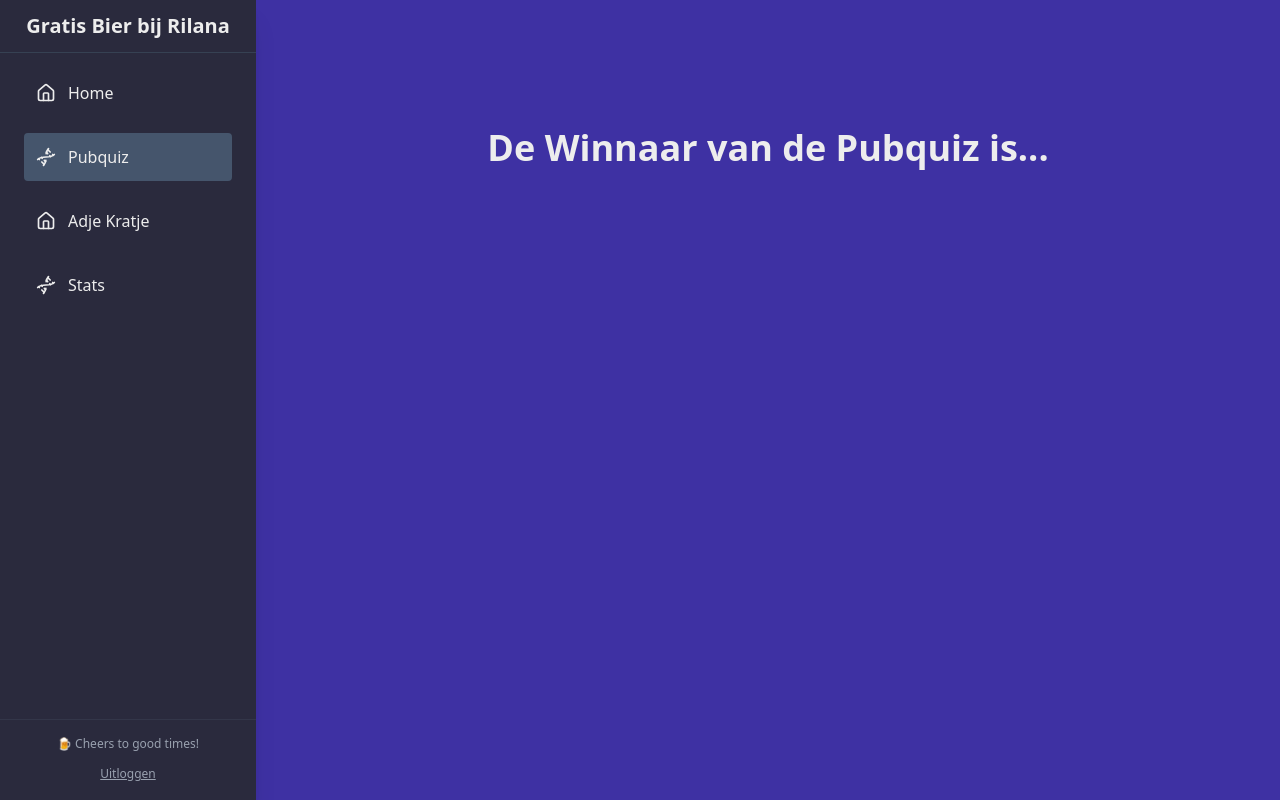
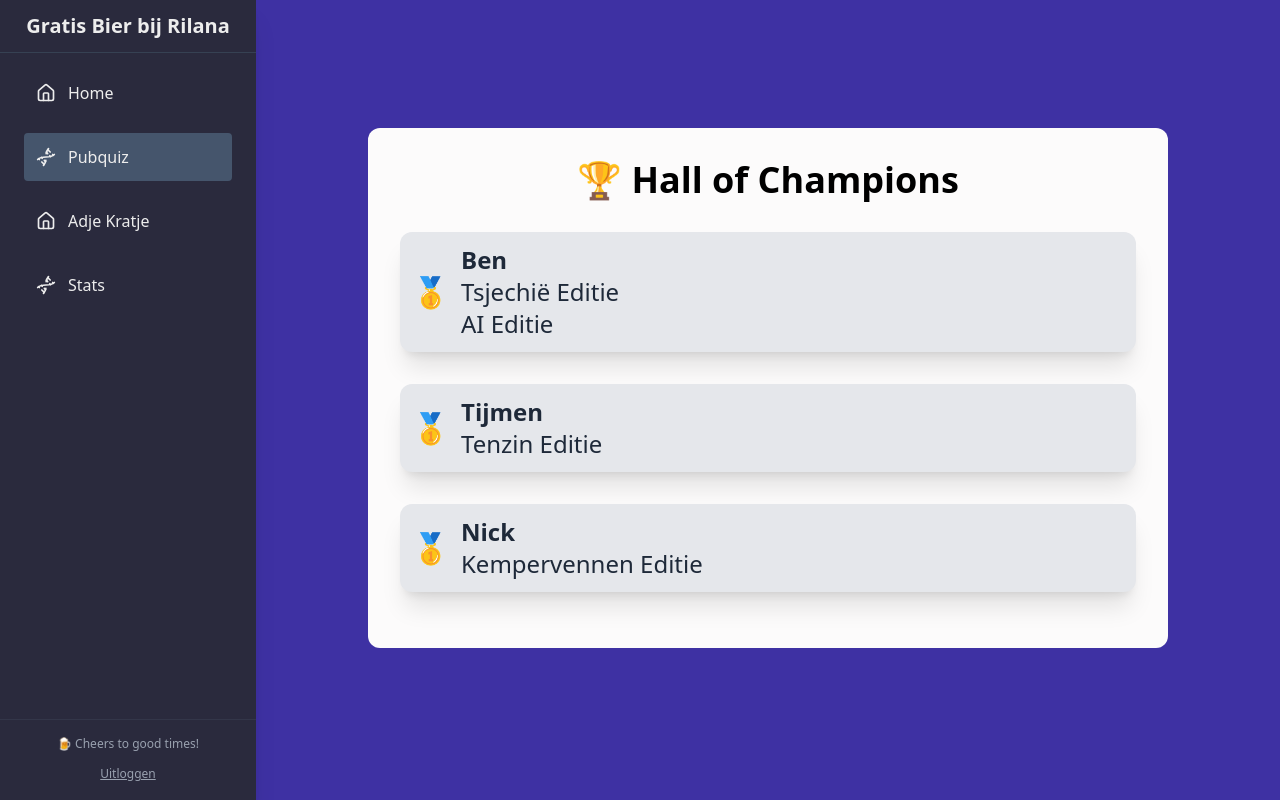
Before and after one commit to Benvdweg/gratis-bier-bij-rilana, a Next.js app: page /pubquiz in a window 1280 px wide. Built offline with nearby package versions, Linux system fonts and the light colour scheme; no server answers.

Commit message:
Add hall of champions

```diff
--- a/src/app/pubquiz/page.tsx
+++ b/src/app/pubquiz/page.tsx
@@ -1,7 +1,33 @@
 export default function PubquizPage() {
 	return (
-		<p className="text-center mt-32 text-4xl font-bold">
-			De Winnaar van de Pubquiz is...
-		</p>
+		<div className="mt-32 bg-[#fcfbfb] w-200 mx-auto p-8 rounded-xl">
+			<h1 className="text-black  font-bold text-4xl text-center">
+				🏆 Hall of Champions
+			</h1>
+			<div className="text-gray-800 text-2xl mb-6">
+				<div className="flex flex-row bg-gray-200 shadow-xl mt-8 rounded-xl py-3">
+					<div className="my-auto text-3xl ml-3">🥇</div>
+					<div className="ml-3">
+						<p className="font-bold">Ben</p>
+						<p>Tsjechië Editie</p>
+						<p>AI Editie</p>
+					</div>
+				</div>
+				<div className="flex flex-row bg-gray-200 shadow-xl mt-8 rounded-xl py-3">
+					<div className="my-auto text-3xl ml-3">🥇</div>
+					<div className="ml-3">
+						<p className="font-bold">Tijmen</p>
+						<p>Tenzin Editie</p>
+					</div>
+				</div>
+				<div className="flex flex-row bg-gray-200 shadow-xl mt-8 rounded-xl py-3">
+					<div className="my-auto text-3xl ml-3">🥇</div>
+					<div className="ml-3">
+						<p className="font-bold">Nick</p>
+						<p>Kempervennen Editie</p>
+					</div>
+				</div>
+			</div>
+		</div>
 	);
 }
```
